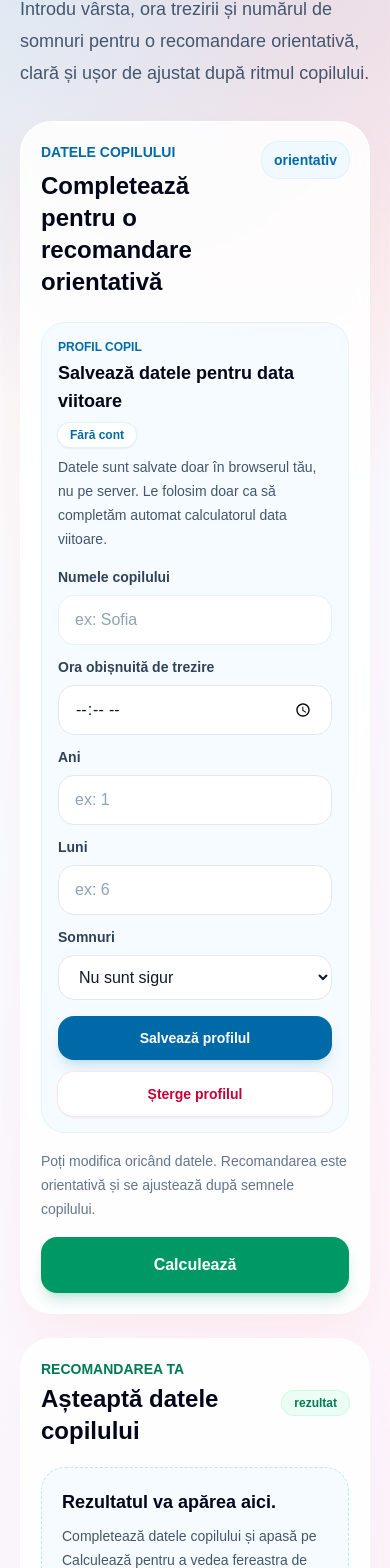
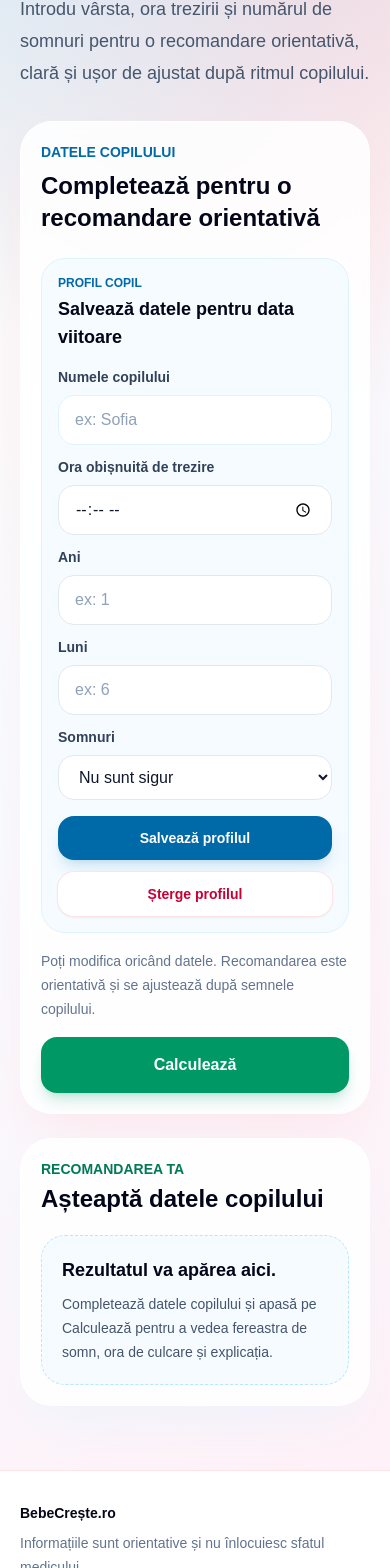
Before and after one commit to iulianacristea/bebecreste, a Next.js app: page /calculator-somn in a window 390 px wide. Shown: the part 350-1918 px from the top of the page. Built offline with nearby package versions, Linux system fonts and the light colour scheme.

Commit message:
small improvements on pages

```diff
--- a/app/blog/page.tsx
+++ b/app/blog/page.tsx
@@ -174,11 +174,11 @@ export default function BlogPage() {
             {otherPosts.map((post) => (
               <article
                 key={post.slug}
-                className="group flex h-full flex-col overflow-hidden rounded-[2rem] border border-slate-100 bg-white shadow-lg shadow-slate-100/70 transition duration-300 hover:-translate-y-1 hover:shadow-2xl hover:shadow-rose-100/45"
+                className="group flex h-full flex-col overflow-hidden rounded-[1.75rem] border border-slate-100 bg-white shadow-lg shadow-slate-100/70 transition duration-300 hover:-translate-y-1 hover:shadow-xl hover:shadow-rose-100/45"
               >
                 <Link
                   href={`/blog/${post.slug}`}
-                  className="relative block aspect-[16/10] overflow-hidden bg-rose-50 focus:outline-none focus:ring-4 focus:ring-rose-100"
+                  className="relative block aspect-[16/10] overflow-hidden bg-slate-100 focus:outline-none focus:ring-4 focus:ring-rose-100"
                   aria-label={post.title}
                 >
                   <Image
@@ -190,7 +190,7 @@ export default function BlogPage() {
                   />
                 </Link>
 
-                <div className="flex flex-1 flex-col p-6">
+                <div className="flex flex-1 flex-col p-5 sm:p-6">
                   <div className="flex flex-wrap items-center gap-2 text-xs font-bold uppercase">
                     <time
                       dateTime={post.date}
@@ -203,7 +203,7 @@ export default function BlogPage() {
                     </span>
                   </div>
 
-                  <h2 className="mt-5 text-2xl font-bold leading-snug text-slate-950 transition duration-200 group-hover:text-rose-700">
+                  <h2 className="mt-5 text-xl font-bold leading-snug text-slate-950 transition duration-200 group-hover:text-rose-700 sm:text-2xl">
                     <Link
                       href={`/blog/${post.slug}`}
                       className="focus:outline-none focus:ring-4 focus:ring-rose-100"
@@ -212,15 +212,15 @@ export default function BlogPage() {
                     </Link>
                   </h2>
 
-                  <p className="mt-4 flex-1 text-base leading-7 text-slate-600">
+                  <p className="mt-3 line-clamp-3 flex-1 text-sm leading-6 text-slate-600 sm:text-base sm:leading-7">
                     {post.excerpt}
                   </p>
 
                   <div className="mt-5 flex flex-wrap gap-2">
-                    {post.tags.map((tag) => (
+                    {post.tags.slice(0, 3).map((tag) => (
                       <span
                         key={tag}
-                        className="rounded-full bg-rose-50 px-3 py-1 text-xs font-bold uppercase text-rose-700 ring-1 ring-100"
+                        className="rounded-full bg-rose-50 px-3 py-1 text-xs font-bold uppercase text-rose-700 ring-1 ring-rose-100"
                       >
                         {tag}
                       </span>
@@ -229,7 +229,7 @@ export default function BlogPage() {
 
                   <Link
                     href={`/blog/${post.slug}`}
-                    className="mt-7 inline-flex w-fit items-center rounded-full bg-slate-950 px-5 py-3 text-sm font-semibold text-white shadow-lg shadow-slate-900/15 transition duration-200 hover:-translate-y-0.5 hover:bg-slate-800 hover:shadow-xl focus:outline-none focus:ring-4 focus:ring-slate-300 active:translate-y-0"
+                    className="mt-6 inline-flex w-fit items-center rounded-full bg-slate-950 px-5 py-3 text-sm font-semibold text-white shadow-md shadow-slate-900/10 transition duration-200 hover:-translate-y-0.5 hover:bg-slate-800 hover:shadow-lg focus:outline-none focus:ring-4 focus:ring-slate-300 active:translate-y-0"
                   >
                     Citește articolul
                   </Link>
--- a/app/planner-mese/page.tsx
+++ b/app/planner-mese/page.tsx
@@ -52,7 +52,7 @@ export default function PlannerMesePage() {
             <p className="mb-5 inline-flex rounded-full border border-rose-200 bg-white/70 px-4 py-2 text-sm font-semibold text-rose-700 shadow-sm">
               Planner mese copii
             </p>
-            <h1 className="max-w-3xl text-4xl font-bold leading-tight tracking-tight text-slate-950 sm:text-5xl">
+            <h1 className="max-w-4xl text-5xl font-bold leading-tight tracking-tight text-slate-950 sm:text-6xl lg:text-[4.5rem]">
               Idei simple de mese pentru bebeluși și copii mici.
             </h1>
             <p className="mt-5 max-w-2xl text-lg leading-8 text-slate-600">
--- a/src/components/MealPlanner.tsx
+++ b/src/components/MealPlanner.tsx
@@ -428,7 +428,7 @@ export function MealPlanner() {
         onSubmit={handleSubmit}
         className="rounded-[2rem] border border-white/80 bg-white/85 p-5 shadow-2xl shadow-rose-200/35 backdrop-blur sm:p-7"
       >
-        <div className="flex items-start justify-between gap-4">
+        <div>
           <div>
             <p className="text-sm font-semibold uppercase text-rose-700">
               Date pentru masă
@@ -437,9 +437,6 @@ export function MealPlanner() {
               Construiește un plan simplu
             </h2>
           </div>
-          <span className="rounded-full bg-rose-50 px-3 py-1 text-xs font-semibold text-rose-700 ring-1 ring-rose-100">
-            fără cont
-          </span>
         </div>
 
         <div className="mt-6 grid gap-4">
--- a/src/components/SleepCalculator.tsx
+++ b/src/components/SleepCalculator.tsx
@@ -896,7 +896,7 @@ export function SleepCalculator() {
           calculateSleep();
         }}
       >
-        <div className="mb-6 flex items-start justify-between gap-4">
+        <div className="mb-6">
           <div>
             <p className="text-sm font-semibold uppercase text-sky-700">
               Datele copilului
@@ -905,14 +905,11 @@ export function SleepCalculator() {
               Completează pentru o recomandare orientativă
             </h2>
           </div>
-          <div className="rounded-2xl bg-sky-50 px-3 py-2 text-sm font-semibold text-sky-700 ring-1 ring-sky-100">
-            orientativ
-          </div>
         </div>
 
         <div className="grid gap-4">
           <div className="rounded-[1.5rem] border border-sky-100 bg-sky-50/60 p-4 sm:col-span-2">
-            <div className="flex flex-col gap-2 sm:flex-row sm:items-start sm:justify-between">
+            <div>
               <div>
                 <p className="text-xs font-semibold uppercase text-sky-700">
                   Profil copil
@@ -923,17 +920,9 @@ export function SleepCalculator() {
                     : "Salvează datele pentru data viitoare"}
                 </h3>
               </div>
-              <span className="w-fit rounded-full bg-white px-3 py-1 text-xs font-semibold text-sky-700 shadow-sm ring-1 ring-sky-100">
-                Fără cont
-              </span>
             </div>
 
-            <p className="mt-2 text-sm leading-6 text-slate-600">
-              Datele sunt salvate doar în browserul tău, nu pe server. Le
-              folosim doar ca să completăm automat calculatorul data viitoare.
-            </p>
-
-            <div className="mt-4 grid gap-3 sm:grid-cols-2">
+            <div className="mt-4 grid gap-3 lg:grid-cols-[1fr_0.75fr]">
               <div>
                 <label
                   htmlFor="child-name"
@@ -968,7 +957,7 @@ export function SleepCalculator() {
               </div>
             </div>
 
-            <div className="mt-3 grid gap-3 sm:grid-cols-3">
+            <div className="mt-3 grid gap-3 sm:grid-cols-2 lg:grid-cols-[0.72fr_0.72fr_1fr]">
               <div>
                 <label
                   htmlFor="age-years"
@@ -1037,7 +1026,7 @@ export function SleepCalculator() {
               </div>
             </div>
 
-            <div className="mt-4 flex flex-col gap-3 sm:flex-row">
+            <div className="mt-4 grid gap-3 sm:grid-cols-2">
               <button
                 type="button"
                 onClick={saveChildProfile}
@@ -1061,6 +1050,7 @@ export function SleepCalculator() {
             )}
           </div>
 
+        <div className="grid gap-4 sm:grid-cols-[1fr_auto] sm:items-center">
           <p className="text-sm leading-6 text-slate-500">
             Poți modifica oricând datele. Recomandarea este orientativă și se
             ajustează după semnele copilului.
@@ -1068,10 +1058,11 @@ export function SleepCalculator() {
 
           <button
             type="submit"
-          className="w-full rounded-2xl bg-emerald-600 px-6 py-4 font-semibold text-white shadow-lg shadow-emerald-600/20 transition duration-200 hover:-translate-y-0.5 hover:bg-emerald-700 hover:shadow-xl hover:shadow-emerald-600/25 focus:outline-none focus:ring-4 focus:ring-emerald-200 active:translate-y-0"
+            className="w-full rounded-2xl bg-emerald-600 px-6 py-4 font-semibold text-white shadow-lg shadow-emerald-600/20 transition duration-200 hover:-translate-y-0.5 hover:bg-emerald-700 hover:shadow-xl hover:shadow-emerald-600/25 focus:outline-none focus:ring-4 focus:ring-emerald-200 active:translate-y-0 sm:w-36"
           >
             Calculează
           </button>
+        </div>
         </div>
 
         {error && (
@@ -1089,7 +1080,6 @@ export function SleepCalculator() {
           aria-live="polite"
           className="rounded-[2rem] border border-white/80 bg-white/85 p-5 shadow-2xl shadow-sky-100/45 backdrop-blur transition-all duration-300 sm:p-7"
         >
-          <div className="flex items-center justify-between gap-3">
           <div>
             <p className="text-sm font-semibold uppercase text-emerald-700">
               Recomandarea ta
@@ -1097,10 +1087,6 @@ export function SleepCalculator() {
             <h3 className="mt-1 text-2xl font-bold text-slate-950">
               {result ? "Ritmul de azi" : "Așteaptă datele copilului"}
             </h3>
-            </div>
-            <span className="rounded-full bg-emerald-50 px-3 py-1 text-xs font-semibold text-emerald-700 ring-1 ring-emerald-100">
-              rezultat
-            </span>
           </div>
 
           {result ? (
@@ -1255,7 +1241,6 @@ export function SleepCalculator() {
 
         {sleepHistory.length > 0 && (
           <section className="rounded-[1.5rem] border border-slate-100 bg-white/75 p-4 shadow-sm">
-            <div className="flex items-center justify-between gap-3">
             <div>
               <p className="text-sm font-semibold uppercase text-slate-500">
                 Istoric recent
@@ -1263,10 +1248,6 @@ export function SleepCalculator() {
               <h3 className="mt-1 text-lg font-bold text-slate-950">
                 Ultimele 3 calcule
               </h3>
-              </div>
-              <span className="rounded-full bg-sky-50 px-3 py-1 text-xs font-semibold text-sky-700 ring-1 ring-sky-100">
-                salvat local
-              </span>
             </div>
 
             <div className="mt-4 grid gap-3">
```
Lines whose indentation alone changed are shown as unchanged.
